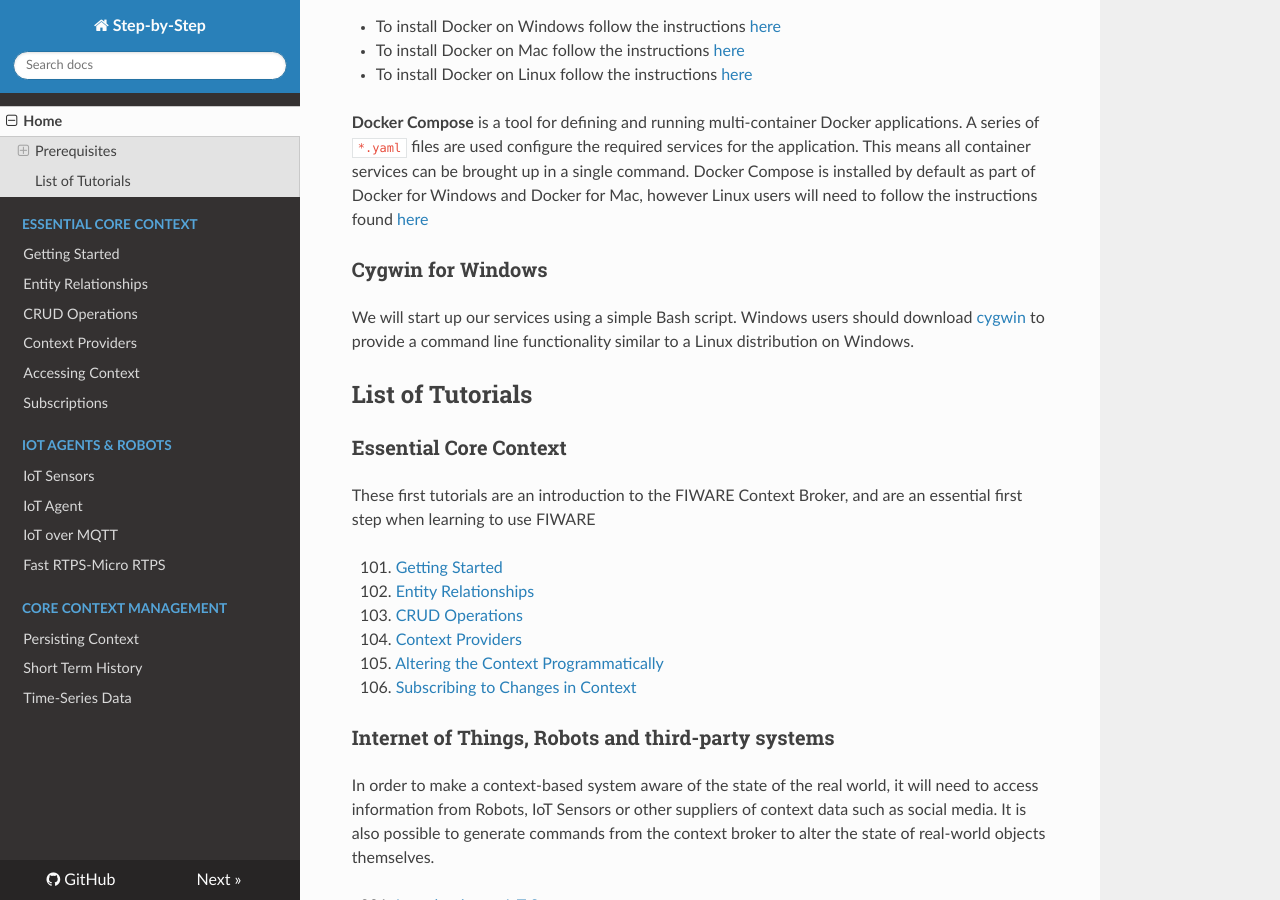
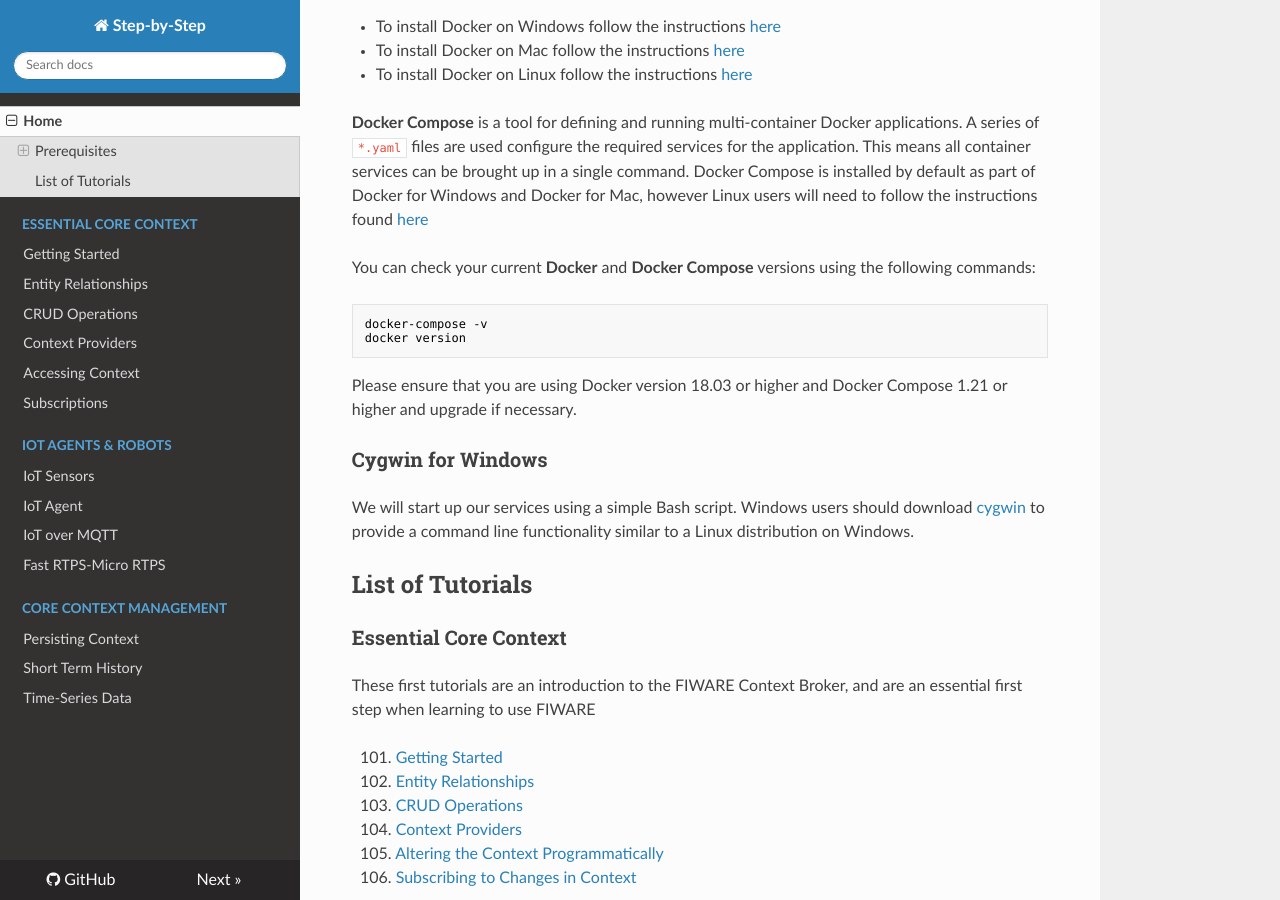
Before and after one commit to FIWARE/tutorials.Step-by-Step, an MkDocs documentation site: the page built from docs/index.md, in a window 1280 px wide and 900 px high, scrolled down 853 px. Built offline with MkDocs 1.6.1, drawn with Linux system fonts in a browser that asks for light colours; nearby versions of some CDN libraries; comment, search, counter and statistics services are not loaded; old or Windows-style settings are respelled for this version of MkDocs.

Commit message:
Add minimum versioning

````diff
--- a/docs/index.md
+++ b/docs/index.md
@@ -38,6 +38,15 @@
 brought up in a single command. Docker Compose is installed by default as part of Docker for Windows and
 Docker for Mac, however Linux users will need to follow the instructions found [here](https://docs.docker.com/compose/install/)
 
+You can check your current **Docker** and **Docker Compose** versions using the following commands:
+
+```bash
+docker-compose -v
+docker version
+```
+
+Please ensure that you are using Docker version 18.03 or higher and Docker Compose 1.21 or higher and upgrade if necessary.
+
 ### Cygwin for Windows
 
 We will start up our services using a simple Bash script. Windows users should download [cygwin](http://www.cygwin.com/) to provide a command line functionality similar to a Linux distribution on Windows.
````
Also changed, not shown: README.md (+9 -0 lines).
